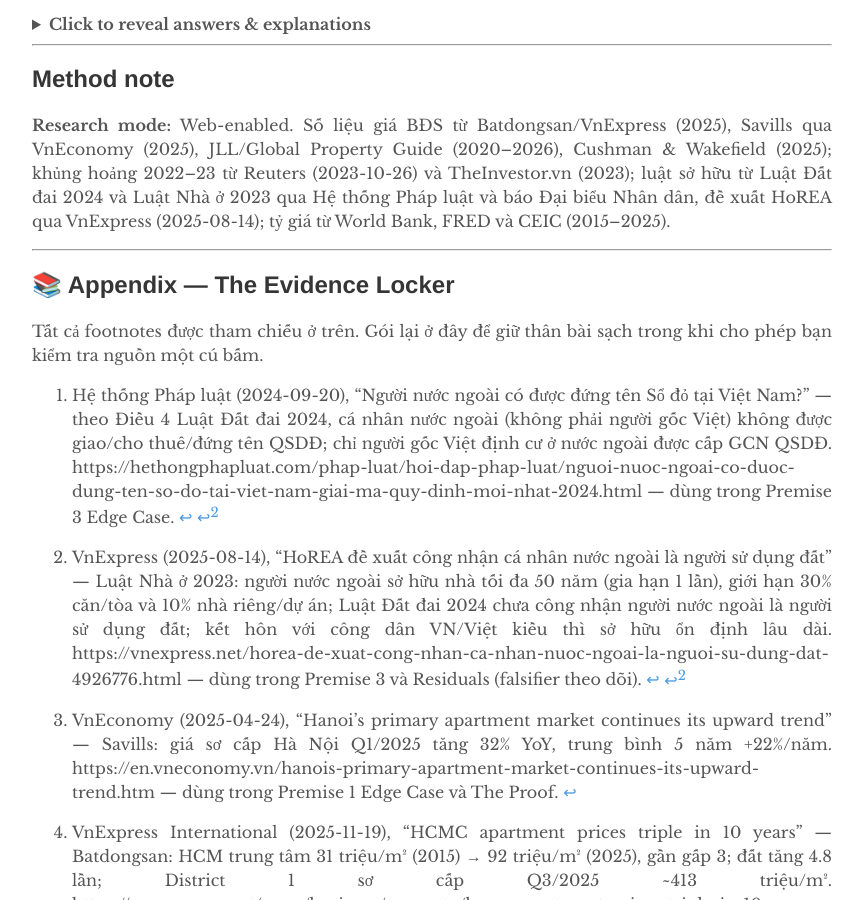
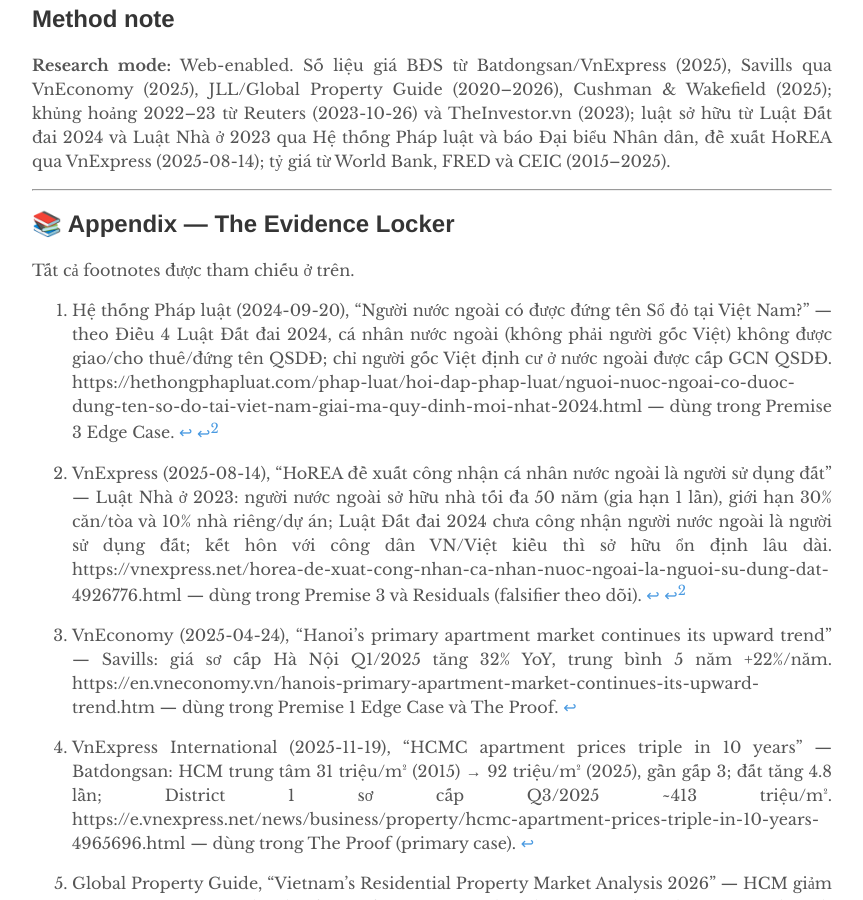
Before and after one commit to XSpring/xspring.github.io, a Jekyll site: the page built from _posts/2026-08-19-phản-biện-đặt-cược-vào-hội-tụ.md, in a window 1280 px wide and 900 px high, scrolled down 13695 px. Shown: the whole window, without its empty margins (208-1071 px from the left). Built offline with Jekyll 4.4.1, drawn with Linux system fonts in a browser that asks for light colours; our own code applies the rules of GitHub Pages for plain Markdown files; some of the changed text lies outside the part shown.

Commit message:
Update 2026-08-19-phản-biện-đặt-cược-vào-hội-tụ.md

```diff
--- a/_posts/2026-08-19-phản-biện-đặt-cược-vào-hội-tụ.md
+++ b/_posts/2026-08-19-phản-biện-đặt-cược-vào-hội-tụ.md
@@ -369,9 +369,6 @@
 
 The adjacent domain fundamentally challenged by this implication là **lý thuyết định giá tài sản tại thị trường cận biên — "frontier market premium" có thật hay chỉ là bù rủi ro đội lốt** (và rộng hơn: hiệu ứng "home bias" + vấn đề agency trong đầu tư nước ngoài). Vòng dialectic kế tiếp sẽ lấy implication này làm Thesis và chất vấn nó trong miền đó: liệu premium của thị trường cận biên có phải là thứ có thể thu hoạch một cách hệ thống, hay nó chỉ là khoản đền bù cho người chấp nhận rủi ro mà tổ chức tài chính đã tính đúng giá từ lâu?
 
-> [!TIP]
-> Radiating Implication này là hạt giống cho vòng dialectic kế tiếp — xem ghi chú "Continue or Iterate?" ở cuối tài liệu.
-
 ---
 
 ## ⚠️ Fallacy Log
@@ -506,7 +503,7 @@
 
 ## 📚 Appendix — The Evidence Locker
 
-Tất cả footnotes được tham chiếu ở trên. Gói lại ở đây để giữ thân bài sạch trong khi cho phép bạn kiểm tra nguồn một cú bấm.
+Tất cả footnotes được tham chiếu ở trên.
 
 [^1]: VnEconomy (2025-04-24), "Hanoi's primary apartment market continues its upward trend" — Savills: giá sơ cấp Hà Nội Q1/2025 tăng 32% YoY, trung bình 5 năm +22%/năm. https://en.vneconomy.vn/hanois-primary-apartment-market-continues-its-upward-trend.htm — dùng trong Premise 1 Edge Case và The Proof.
 
```
